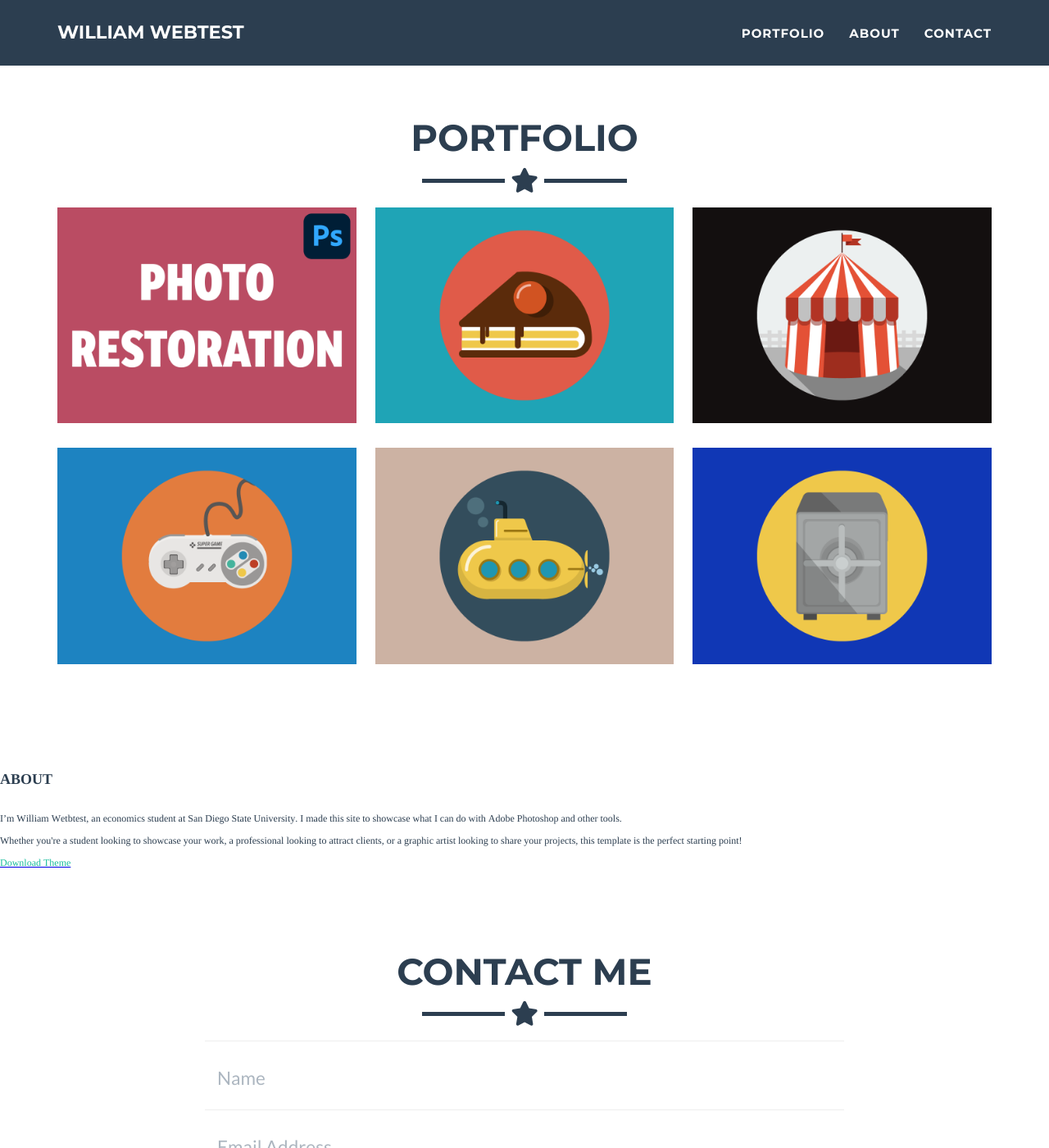
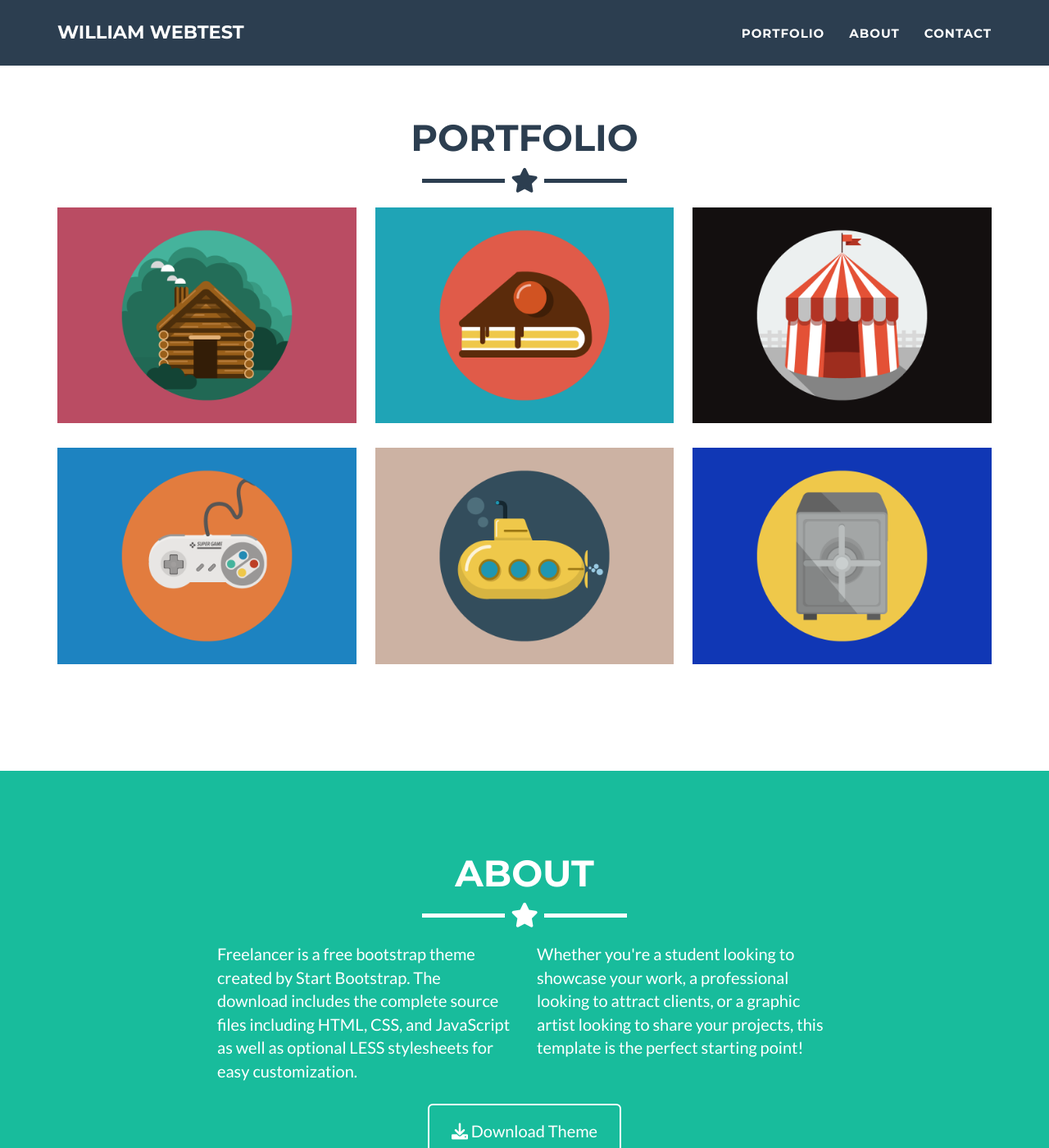
Before and after one commit to gitweb-test/gitweb-test.github.io, a Jekyll site: the page built from _posts/2014-07-18-project-1.markdown, in a window 1280 px wide and 1400 px high, scrolled down 751 px. Shown: the whole window at 82% size. Built offline with Jekyll 4.4.1, drawn with Linux system fonts in a browser that asks for light colours.

Commit message:
Revert "Changed about, added photo-restoration.png"
This reverts commit a3d8fe38719a6fc4203477649a2cdcf09c6b4e3f.

```diff
--- a/_includes/about.html
+++ b/_includes/about.html
@@ -1,24 +1,27 @@
-<!DOCTYPE html PUBLIC "-//W3C//DTD HTML 4.01//EN" "http://www.w3.org/TR/html4/strict.dtd">
-<html>
-<head>
-  <meta http-equiv="Content-Type" content="text/html; charset=utf-8">
-  <meta http-equiv="Content-Style-Type" content="text/css">
-  <title></title>
-  <meta name="Generator" content="Cocoa HTML Writer">
-  <meta name="CocoaVersion" content="2299.77">
-  <style type="text/css">
-    p.p2 {margin: 0.0px 0.0px 0.0px 0.0px; font: 12.0px Times; -webkit-text-stroke: #000000; min-height: 14.0px}
-    p.p3 {margin: 0.0px 0.0px 12.0px 0.0px; font: 12.0px Times; -webkit-text-stroke: #000000}
-    p.p4 {margin: 0.0px 0.0px 0.0px 0.0px; font: 12.0px Times; color: #0000e9; -webkit-text-stroke: #0000e9}
-    span.s1 {font-kerning: none}
-    span.s2 {text-decoration: underline ; font-kerning: none}
-  </style>
-</head>
-<body>
-<h2 style="margin: 0.0px 0.0px 14.9px 0.0px; font: 18.0px Times; -webkit-text-stroke: #000000"><span class="s1"><b>About</b></span></h2>
-<p class="p2"><span class="s1"></span><br></p>
-<p class="p3"><span class="s1">I’m William Wetbtest, an economics student at San Diego State University. I made this site to showcase what I can do with Adobe Photoshop and other tools.</span></p>
-<p class="p3"><span class="s1">Whether you're a student looking to showcase your work, a professional looking to attract clients, or a graphic artist looking to share your projects, this template is the perfect starting point!</span></p>
-<p class="p4"><span class="s2"><a href="https://github.com/jeromelachaud/freelancer-theme">Download Theme</a></span></p>
-</body>
-</html>
+<!-- About Section -->
+<section class="success" id="about">
+  <div class="container">
+    <div class="row">
+      <div class="col-lg-12 text-center">
+        <h2>About</h2>
+        <hr class="star-light">
+      </div>
+    </div>
+    <div class="row">
+      <div class="col-lg-4 col-lg-offset-2">
+        <p>Freelancer is a free bootstrap theme created by Start Bootstrap. The download includes the complete
+          source files including HTML, CSS, and JavaScript as well as optional LESS stylesheets for easy
+          customization.</p>
+      </div>
+      <div class="col-lg-4">
+        <p>Whether you're a student looking to showcase your work, a professional looking to attract clients, or
+          a graphic artist looking to share your projects, this template is the perfect starting point! </p>
+      </div>
+      <div class="col-lg-8 col-lg-offset-2 text-center">
+        <a href="https://github.com/jeromelachaud/freelancer-theme" class="btn btn-lg btn-outline">
+          <i class="fa fa-download"></i> Download Theme
+        </a>
+      </div>
+    </div>
+  </div>
+</section>
--- a/_posts/2014-07-18-project-1.markdown
+++ b/_posts/2014-07-18-project-1.markdown
@@ -1,11 +1,11 @@
 ---
 layout: default
 modal-id: 1
-date: 2025-06-20
-img: photo-restoration.png
+date: 2014-07-18
+img: cabin.png
 alt: image-alt
-project-date: June 2025
-client: Adobe Photoshop
-category: Photo Restoration
-description: One of my skills with Photoshop is photo restoration.
+project-date: April 2014
+client: Start Bootstrap
+category: Web Development
+description: Use this area of the page to describe your project. Lorem ipsum dolor sit amet, consectetur adipisicing elit. Mollitia neque assumenda ipsam nihil, molestias magnam, recusandae quos quis inventore quisquam velit asperiores, vitae? Reprehenderit soluta, eos quod consequuntur itaque. Nam.
 ---
```
Also changed, not shown: img/portfolio/photo-restoration.png (deleted), 5 other files.
